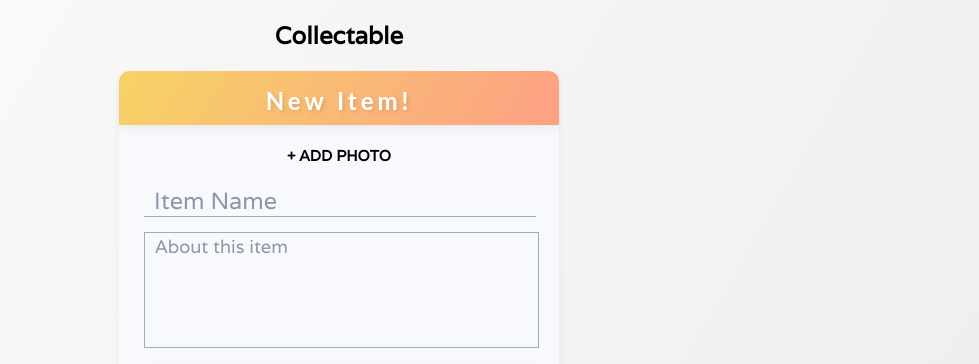
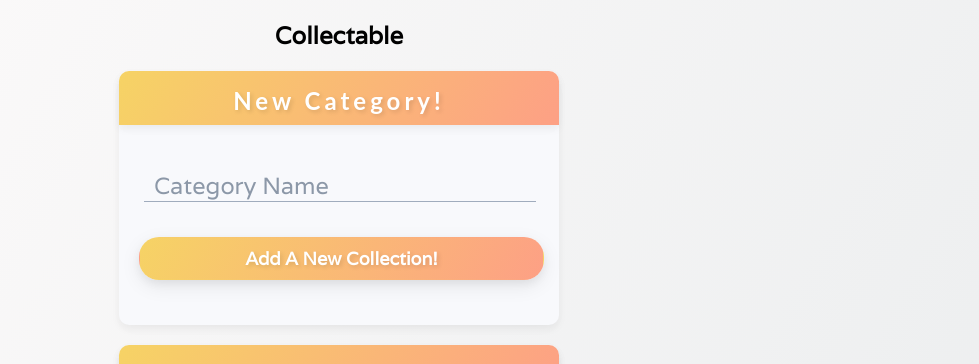
Before and after one commit to meganreyes/collectable, a React (Create React App) app: page /collections in a window 1280 px wide. Shown: the top 364 px of the page, without its empty margins (301-1280 px from the left). Built offline with nearby package versions, Linux system fonts and the light colour scheme; no server answers; the database is empty.

Commit message:
Added AddCategory Component, WIP

```diff
--- a/package.json
+++ b/package.json
@@ -6,6 +6,7 @@
     "@testing-library/jest-dom": "^4.2.4",
     "@testing-library/react": "^9.3.2",
     "@testing-library/user-event": "^7.1.2",
+    "bootstrap": "^4.4.1",
     "env-cmd": "^10.1.0",
     "firebase": "^7.14.1",
     "react": "^16.13.1",
--- a/src/App.js
+++ b/src/App.js
@@ -1,11 +1,13 @@
 import React from "react";
 import AddItem from "./Components/AddItem";
+import AddCategory from "./Components/AddCategory";
 import ItemList from "./Components/ItemList";
 import "./App.css";
 function App() {
   return (
     <div className="App">
       <h2>Collectable</h2>
+      <AddCategory />
       <AddItem />
       <h3>My Collection: </h3>
       <ItemList />
--- /dev/null
+++ b/src/CSS/AddCategory.css
@@ -0,0 +1,238 @@
+@import url("https://fonts.googleapis.com/css2?family=Varela&display=swap");
+
+body {
+  background-size: cover;
+  background-image: linear-gradient(120deg, #fdfbfb 0%, #ebedee 100%);
+  /* background-color: #edf0f5 !important; */
+  background-repeat: no-repeat;
+  background-attachment: fixed;
+  font-family: "Varela", sans-serif;
+  vertical-align: left;
+}
+
+#addItemForm {
+  vertical-align: left;
+  min-width: 250px;
+  max-width: 400px;
+  padding: 0px 20px 10px 20px;
+  margin-left: auto;
+  margin-right: auto;
+  margin-bottom: 20px;
+  height: 10%;
+  border-radius: 10px;
+
+  align-items: center;
+  background-color: #f8f9fc !important;
+  box-shadow: 0 4px 8px 0 rgba(0, 0, 0, 0.05), 0 6px 20px 0 rgba(0, 0, 0, 0.01);
+}
+
+input::placeholder,
+textarea::placeholder {
+  -webkit-appearance: none;
+  -moz-appearance: none;
+  appearance: none;
+  color: #8c98a8;
+  font-size: 1.3em;
+  border-radius: 0px;
+  width: 70%;
+}
+
+/* on focus placeholder */
+
+input:focus::placeholder,
+textarea:focus::placeholder {
+  -webkit-appearance: none;
+  -moz-appearance: none;
+  appearance: none;
+  color: #0a0d13;
+  font-size: 1.3em;
+  border-radius: 0px;
+}
+
+input:focus:focus::placeholder,
+textarea:focus:focus::placeholder {
+  -webkit-appearance: none;
+  -moz-appearance: none;
+  appearance: none;
+  color: #8c98a8;
+  border-radius: 0px;
+}
+
+input:not([type="checkbox"]) {
+  -webkit-appearance: none;
+  -moz-appearance: none;
+  appearance: none;
+  font-family: "varela", sans-serif;
+  font-size: 0.875em;
+  width: 93%;
+  max-width: 195%;
+  height: 100%;
+  padding-left: 10px;
+  padding: 10px;
+  border-radius: 0px;
+  /* padding: 0px 0px 0px 15px; */
+
+  background: transparent;
+  outline: none;
+  color: #565c73;
+
+  border: solid 1px #a0acbd;
+  border-bottom: none;
+
+  transition: all 0.3s ease-in-out;
+  -webkit-transition: all 0.3s ease-in-out;
+  -moz-transition: all 0.3s ease-in-out;
+  -ms-transition: all 0.3s ease-in-out;
+  visibility: visible !important;
+  -webkit-box-shadow: none;
+  -moz-box-shadow: none;
+}
+
+input:focus {
+  border-radius: 0px;
+  background: #c5cdd9;
+  color: #0a0d13;
+}
+textarea {
+  -webkit-appearance: none;
+  -moz-appearance: none;
+  appearance: none;
+  border-radius: 0px;
+  padding-left: 10px;
+  padding-right: 2.5px;
+  margin-left: 0px;
+  /* width: 95%; */
+  max-width: 95%;
+  min-width: 95%;
+  height: 110px;
+  max-height: 110px;
+  visibility: visible !important;
+  -webkit-box-shadow: none;
+  -moz-box-shadow: none;
+  resize: none;
+  background: transparent;
+  outline: none;
+
+  color: #565c73;
+  font-family: "Varela", sans-serif;
+  font-size: 0.875em;
+
+  border: solid 1px #a0acbd;
+
+  transition: all 0.3s ease-in-out;
+  -webkit-transition: all 0.3s ease-in-out;
+  -moz-transition: all 0.3s ease-in-out;
+  -ms-transition: all 0.3s ease-in-out;
+}
+
+textarea:focus {
+  -webkit-appearance: none;
+  -moz-appearance: none;
+  appearance: none;
+  border-radius: 0px;
+  background: #c5cdd9;
+  color: #0a0d13;
+}
+#nameInput {
+  border: solid 1px #a0acbd;
+  margin-top: 10px;
+  border-radius: 0px;
+
+  margin-bottom: 15px;
+  line-height: 0.875em;
+  padding-top: 10px;
+  padding-bottom: 5px;
+
+  height: 0.875em;
+  border-top: none;
+  border-left: none;
+  border-right: none;
+  font-family: "Varela", sans-serif;
+  font-size: large;
+  overflow: auto;
+  resize: none;
+}
+
+h5 {
+  font-size: 15px;
+  margin-top: -10px;
+  margin-bottom: -40px;
+  padding: 1em;
+  /*
+  border: solid 1px #a0acbd; */
+}
+
+#headerGroup {
+  font-size: 1.5em;
+  text-align: center;
+  letter-spacing: 4px;
+  color: white;
+  text-shadow: 2px 2px 4px #00000020;
+  font-family: "Lato", sans-serif;
+  margin-left: -20px;
+  margin-right: auto;
+  margin-top: 20px;
+  border-top-left-radius: 10px;
+  border-top-right-radius: 10px;
+  vertical-align: middle;
+  min-width: 250px;
+  max-width: 400px;
+  align-items: center;
+  width: 110%;
+  padding: 15px 20px 10px 20px;
+  /* border: solid 1px transparent; */
+  border-top: none;
+  border-bottom: none;
+  /* background-color: #3d2f9d; */
+  box-shadow: 0 4px 8px 0 rgba(0, 0, 0, 0.05), 0 6px 20px 0 rgba(0, 0, 0, 0.01);
+  background-image: linear-gradient(120deg, #f6d365 0%, #fda085 100%);
+}
+
+#headerText {
+  position: relative;
+  font-size: 1.5em;
+  text-align: center;
+  letter-spacing: 4px;
+  color: white;
+  text-shadow: 2px 2px 4px #00000020;
+  font-family: "Lato", sans-serif;
+  border-radius: 0px;
+}
+
+#submitButton {
+  font-family: "varela", sans-serif;
+  font-size: large;
+  font-weight: 1000;
+  color: #b3aca7;
+  text-shadow: 2px 2px 4px #00000020;
+  outline: none;
+  cursor: pointer;
+  padding: 0.5em;
+  /* margin-bottom: 0.5em; */
+  margin-left: -5px;
+  margin-top: 20px;
+  border-radius: 20px;
+  /* width: 200px; */
+
+  border-top: none;
+
+  color: #ffffff !important;
+  background-image: linear-gradient(120deg, #f6d365 0%, #fda085 100%);
+  border: 0.125px solid transparent;
+  box-shadow: 0 4px 8px 0 rgba(0, 0, 0, 0.05), 0 6px 20px 0 rgba(0, 0, 0, 0.08);
+  display: inline-block;
+  transition: all 0.4s ease 0s;
+}
+
+#submitButton:hover {
+  padding: 0.5em;
+  /* margin-bottom: 1em;
+  margin-left: 10px;
+  margin-top: 5px; */
+  color: #ffffff !important;
+  text-shadow: 2px 2px 4px #00000020;
+  font-weight: 1000;
+  background-image: linear-gradient(-60deg, #66a6ff, #66ebf5) !important;
+  border: 5px solid #66ebf5;
+  transition: all 0.4s ease 0s;
+}
--- /dev/null
+++ b/src/Components/AddCategory.js
@@ -0,0 +1,45 @@
+import React, { useState } from "react";
+import styled from "styled-components";
+import firebase from "../firebase";
+import "../CSS/AddCategory.css";
+const AddCategoryDiv = styled.div`
+  display: flex;
+  width: 100%;
+  flex-direction: column;
+  margin: 30px auto;
+  padding: 5px;
+`;
+const InputName = styled.input`
+  padding: 0.5em;
+  border: none;
+  margin-bottom: 10px;
+  border-radius: 3px;
+`;
+const Button = styled.div``;
+
+const AddCategory = () => {
+  const [name, setName] = useState("");
+  const addCategory = () => {
+    firebase.firestore().collection("collections").add({
+      name,
+    });
+    setName("");
+  };
+  return (
+    <form id="addItemForm">
+      <h1 id="headerGroup">New Category!</h1>
+      <AddCategoryDiv>
+        <InputName
+          id="nameInput"
+          value={name}
+          placeholder="Category Name"
+          onChange={(e) => setName(e.target.value)}
+        />
+        <Button id="submitButton" onClick={addCategory}>
+          Add A New Collection!
+        </Button>
+      </AddCategoryDiv>
+    </form>
+  );
+};
+export default AddCategory;
--- /dev/null
+++ b/src/Components/Collections.js
@@ -0,0 +1,5 @@
+import React, { useState, useEffect } from "react";
+import styled from "styled-components";
+import Dropdown from 'react-bootstrap/Dropdown';
+import DropdownButton from 'react-bootstrap/DropdownButton';
+import firebase from "../firebase";
--- /dev/null
+++ b/src/firebase.js
@@ -0,0 +1,17 @@
+import firebase from "firebase";
+
+const firebaseConfig = {
+    apiKey: process.env.REACT_APP_API_KEY,
+    authDomain: process.env.REACT_APP_AUTH_DOMAIN,
+    databaseURL: process.env.REACT_APP_DATABASE_URL,
+    projectId: process.env.REACT_APP_PROJECT_ID,
+    storageBucket: process.env.REACT_APP_STORAGE_BUCKET,
+    messagingSenderId: process.env.REACT_APP_MESSAGING_SENDER_ID,
+    appId: process.env.REACT_APP_ID,
+    measurementId: process.env.REACT_APP_MEASUREMENT_IT
+  };
+// Initialize Firebase
+firebase.initializeApp(firebaseConfig);
+firebase.analytics();
+
+export default firebase;
```
Also changed, not shown: 1 other file (tests, documents, lock files or other folders).
